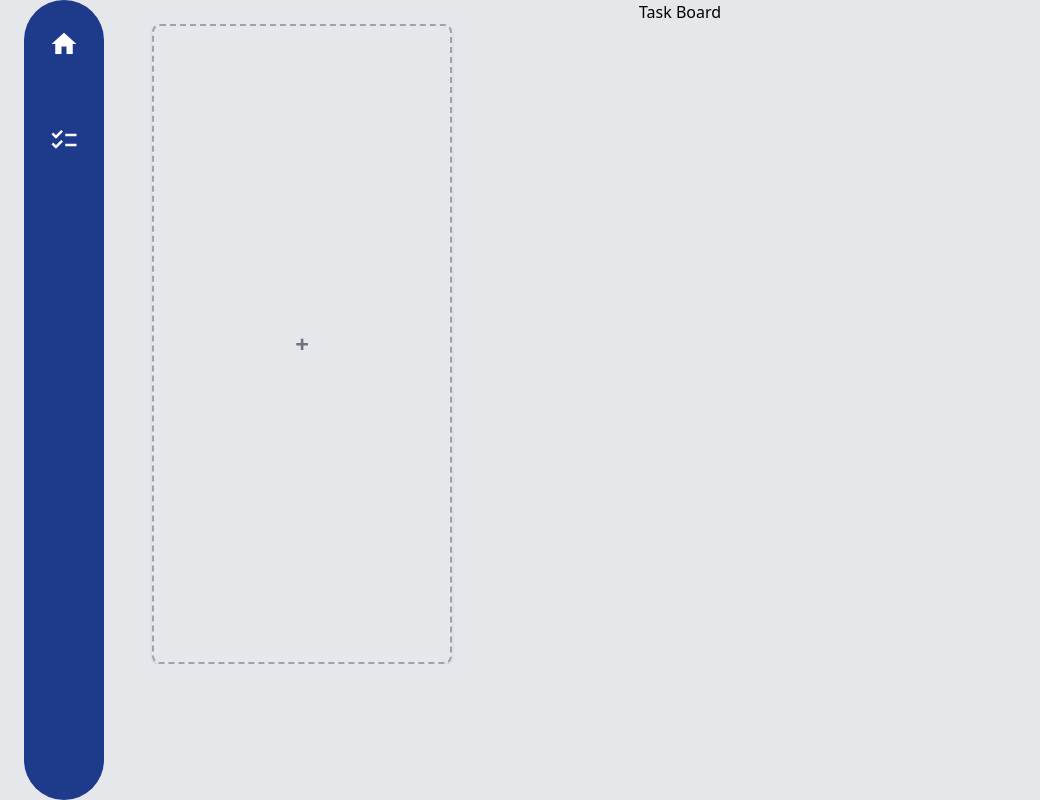
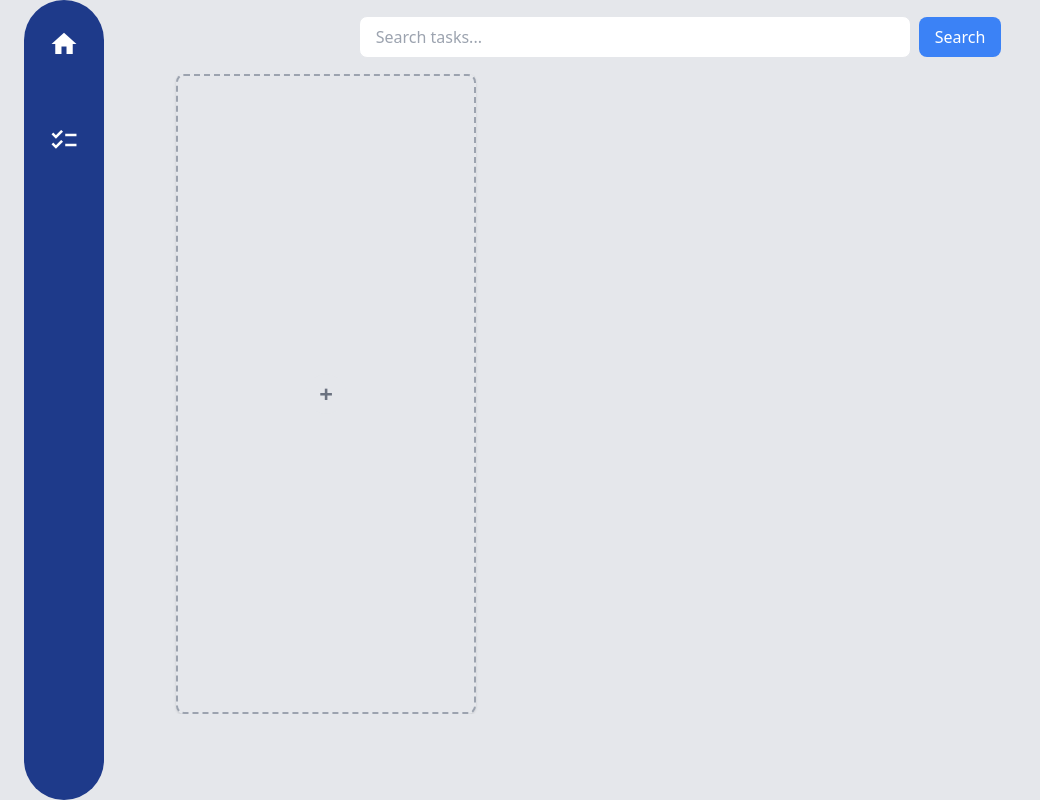
Before and after one commit to Radiaidel/TaskBoard, an Angular app: page /Tasks in a window 1280 px wide. Shown: the whole page, without its empty margins (0-1040 px from the left). Built offline with nearby package versions, Linux system fonts and the light colour scheme.

Commit message:
TS-6 Implementer la fonctionnalité de recherche

```diff
--- a/src/app/app.component.html
+++ b/src/app/app.component.html
@@ -1,10 +1,19 @@
 <div class="flex bg-gray-200 justify-between overflow-x-hidden px-6">
   <app-sidebar></app-sidebar>
-
-  <div class="text-center  w-full">
-    <h1>Task Board</h1>
-    <router-outlet>
-      <div id="message-container" class="fixed top-4 right-4 z-50"></div>
-    </router-outlet>
+  <div class="w-full flex bg-gray-200 justify-between overflow-x-hidden px-6">
+    <div class="text-center w-full">
+      <div class="my-4">
+        <input
+          type="text"
+          placeholder="Search tasks..."
+          [(ngModel)]="searchQuery"
+          (keyup.enter)="searchTasks()"
+          class="px-4 py-2 border rounded-lg w-1/2"
+        />
+        <button (click)="searchTasks()" class="px-4 py-2 bg-blue-500 text-white rounded-lg ml-2">Search</button>
+      </div>
+      <app-category [searchQuery]="searchQuery"></app-category>
+    </div>
+    <div id="message-container" class="fixed top-4 right-4 z-50"></div>
   </div>
 </div>
--- a/src/app/app.component.ts
+++ b/src/app/app.component.ts
@@ -1,10 +1,29 @@
-import { Component } from '@angular/core';
+import { Component, ViewChild, AfterViewInit } from '@angular/core';
+import { CategoryComponent } from './category/category.component';
 
 @Component({
   selector: 'app-root',
   templateUrl: './app.component.html',
-  styleUrl: './app.component.scss'
+  styleUrls: ['./app.component.scss']
 })
-export class AppComponent {
-  title = 'TaskBoard';
+export class AppComponent implements AfterViewInit {
+  searchQuery: string = '';
+  @ViewChild(CategoryComponent) categoryComponent!: CategoryComponent;
+
+  ngAfterViewInit(): void {
+    setTimeout(() => {
+      if (this.categoryComponent) {
+        this.categoryComponent.searchQuery = this.searchQuery;
+      }
+    });
+  }
+
+  searchTasks(): void {
+    if (this.categoryComponent) {
+      this.categoryComponent.searchQuery = this.searchQuery;
+      this.categoryComponent.searchTasks();
+    } else {
+      console.error('CategoryComponent not found');
+    }
+  }
 }
--- a/src/app/category/category.component.ts
+++ b/src/app/category/category.component.ts
@@ -1,4 +1,4 @@
-import { Component, OnInit, OnDestroy } from '@angular/core';
+import { Component, OnInit, OnDestroy, Input, OnChanges, SimpleChanges } from '@angular/core';
 import { CategoryService } from '../services/category.service';
 import { TaskService } from '../services/task.service';
 import { Task } from '../models/task.model';
@@ -9,7 +9,8 @@ import { Subscription } from 'rxjs';
   templateUrl: './category.component.html',
   styleUrls: ['./category.component.scss']
 })
-export class CategoryComponent implements OnInit, OnDestroy {
+export class CategoryComponent implements OnInit, OnDestroy, OnChanges {
+  @Input() searchQuery: string = '';
   categories: string[] = [];
   tasks: { [categoryId: string]: Task[] } = {};
   showForm: boolean = false;
@@ -34,6 +35,12 @@ export class CategoryComponent implements OnInit, OnDestroy {
         this.tasks[categoryId] = tasks.filter(task => task.categoryId === categoryId);
       });
     });
+  }
+
+  ngOnChanges(changes: SimpleChanges): void {
+    if (changes['searchQuery']) {
+      this.searchTasks();
+    }
   }
 
   ngOnDestroy(): void {
@@ -69,6 +76,22 @@ export class CategoryComponent implements OnInit, OnDestroy {
     this.taskToEdit = task;
   }
 
+  searchTasks(): void {
+    if (this.searchQuery) {
+      this.taskService.searchTasks(this.searchQuery).subscribe(searchResults => {
+        this.tasks = {};
+        searchResults.forEach(task => {
+          if (!this.tasks[task.categoryId]) {
+            this.tasks[task.categoryId] = [];
+          }
+          this.tasks[task.categoryId].push(task);
+        });
+      });
+    } else {
+      this.loadTasks();
+    }
+  }
+
   showMessage(message: string, color: string): void {
     const container = document.getElementById('message-container');
     if (container) {
--- a/src/app/services/task.service.ts
+++ b/src/app/services/task.service.ts
@@ -1,6 +1,6 @@
 import { Injectable } from '@angular/core';
 import { Task, TaskStatus } from '../models/task.model';
-import { BehaviorSubject } from 'rxjs';
+import { BehaviorSubject, Observable, of } from 'rxjs';
 
 @Injectable({
   providedIn: 'root'
@@ -16,8 +16,9 @@ export class TaskService {
 
   private loadTasks(): void {
     const storedTasks = localStorage.getItem(this.storageKey);
-    const tasks = storedTasks ? JSON.parse(storedTasks) : [];
-    this.tasksSubject.next(tasks);
+    if (storedTasks) {
+      this.tasksSubject.next(JSON.parse(storedTasks));
+    }
   }
 
   getTasks(): Task[] {
@@ -111,12 +112,22 @@ export class TaskService {
   }
 
   updateTaskStatus(taskId: string, newStatus: TaskStatus): void {
-    const tasks = this.getTasks();
-    const taskIndex = tasks.findIndex(t => t.id === taskId);
+    const tasks = this.tasksSubject.getValue();
+    const taskIndex = tasks.findIndex(task => task.id === taskId);
     if (taskIndex !== -1) {
       tasks[taskIndex].status = newStatus;
-      this.saveTasks(tasks);
+      this.tasksSubject.next(tasks);
+      localStorage.setItem(this.storageKey, JSON.stringify(tasks));
     }
+  }
+
+  searchTasks(query: string): Observable<Task[]> {
+    const tasks = this.tasksSubject.getValue();
+    const filteredTasks = tasks.filter(task =>
+      task.title.toLowerCase().includes(query.toLowerCase()) ||
+      (task.description?.toLowerCase().includes(query.toLowerCase()) ?? false)
+    );
+    return of(filteredTasks);
   }
 
   private saveTasks(tasks: Task[]): void {
--- a/src/app/task-form/task-form.component.ts
+++ b/src/app/task-form/task-form.component.ts
@@ -1,7 +1,7 @@
 import { Component, EventEmitter, Input, Output, OnChanges, SimpleChanges } from '@angular/core';
 import { FormBuilder, FormGroup, Validators } from '@angular/forms';
 import { TaskService } from '../services/task.service';
-import { Task, TaskPriority } from '../models/task.model';
+import { Task } from '../models/task.model';
 
 @Component({
   selector: 'app-task-form',
@@ -44,15 +44,16 @@ export class TaskFormComponent implements OnChanges {
       };
 
       if (this.task) {
-        // Update existing task
         const result = this.taskService.updateTask(this.task.id, taskData);
+        this.showMessage(result.message, result.color);
+
         if (result.success) {
           this.taskForm.reset();
           this.toggleTaskForm();
         }
       } else {
-        // Add new task
         const result = this.taskService.addTask(taskData);
+        this.showMessage(result.message, result.color);
         if (result.success) {
           this.taskForm.reset();
           this.toggleTaskForm();
@@ -67,4 +68,14 @@ export class TaskFormComponent implements OnChanges {
       });
     }
   }
+
+  showMessage(message: string, color: string): void {
+    const container = document.getElementById('message-container');
+    if (container) {
+      container.innerHTML = `<div class="p-4 mb-4 text-white ${color} rounded-xl">
+                               ${message}
+                             </div>`;
+      setTimeout(() => (container.innerHTML = ''), 3000);
+    }
+  }
 }
```
Also changed, not shown: src/app/app.module.ts (+6 -6 lines).
